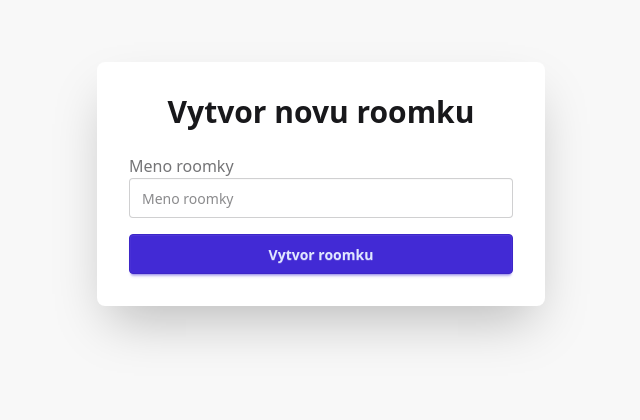
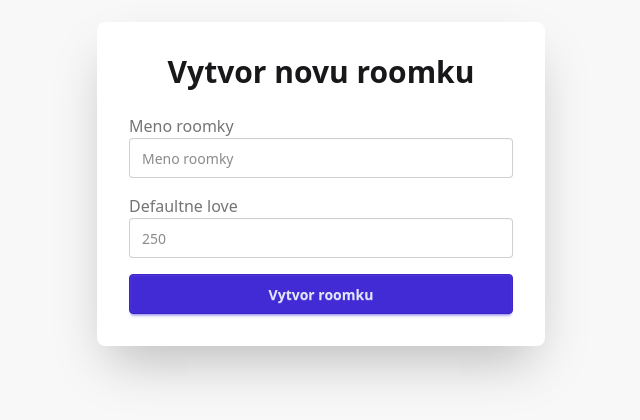
Before and after one commit to jakubu9333/bottomGearSv, a SvelteKit app: page /admin/room in a window 1280 px wide. Shown: the part 216-636 px from the top of the page, without its empty margins (319-959 px from the left). Built offline with nearby package versions, Linux system fonts and the light colour scheme.

Commit message:
add default money

```diff
--- a/src/lib/server/db/schema.ts
+++ b/src/lib/server/db/schema.ts
@@ -14,7 +14,8 @@ export const room = sqliteTable('room', {
 	name: text().notNull(),
 	state: integer().notNull().default(0),
 	round: integer().notNull().default(0),
-	duelNow: integer("duel_now")
+	duelNow: integer("duel_now"),
+	defaultMoney: integer().notNull().default(DEFAULT_MONEY)
 });
 
 export const duel = sqliteTable('duel', {
--- a/src/lib/server/db/user.ts
+++ b/src/lib/server/db/user.ts
@@ -19,8 +19,8 @@ export const getUsersByRoomId = async (env: Env, roomId: string) => {
 	return (await db(env).select().from(user).where(eq(user.roomId, +roomId)))
 }
 
-export const createUser = async (env: Env, userName: string, roomId: number) => {
-	return (await db(env).insert(user).values({ name: userName, roomId }).returning())[0]
+export const createUser = async (env: Env, userName: string, roomId: number, money: number) => {
+	return (await db(env).insert(user).values({ name: userName, roomId, money }).returning())[0]
 }
 
 export const createUserAdmin = async (env: Env, userName: string, roomId: number) => {
@@ -64,11 +64,12 @@ export const joinRoomByName = async (env: Env, roomName: string, userId: number)
 	const dbEnv = db(env);
 
 	const roomCte = dbEnv.$with('room_cte').as(
-		dbEnv.select({ id: room.id }).from(room).where(eq(room.name, roomName))
+		dbEnv.select({ id: room.id, money: room.defaultMoney }).from(room).where(eq(room.name, roomName))
 	);
 
 	const updatedUsers = await dbEnv.with(roomCte).update(user).set({
-		roomId: sql`(select id from ${roomCte})`
+		roomId: sql`(select id from ${roomCte})`,
+		money: sql`(select money from ${roomCte})`,
 	}).where(eq(user.id, userId)).returning({ id: user.id, roomId: user.roomId });
 
 	if (updatedUsers.length > 0 && updatedUsers[0].roomId !== null) {
--- a/src/routes/admin/room/+page.server.ts
+++ b/src/routes/admin/room/+page.server.ts
@@ -9,10 +9,14 @@ export const actions = {
 		}
 		const data = await request.formData()
 		const room = data.get('room')
+		const defaultMoney = data.get("defaultMoney")
 		if (!room || room instanceof File || room.length == 0) {
 			return fail(400, { room, missing: true });
 		}
-		const createdRoom = await createRoom(platform.env, room)
+		if (!defaultMoney || defaultMoney instanceof File || typeof (+defaultMoney) != "number") {
+			return fail(400, { defaultMoney, missing: true });
+		}
+		const createdRoom = await createRoom(platform.env, room, +defaultMoney)
 		await setUserRoomId(platform.env, locals.userId, createdRoom.id)
 		if (createdRoom) {
 			return redirect(303, `/admin/room/${createdRoom.id}`)
--- a/src/routes/admin/room/+page.svelte
+++ b/src/routes/admin/room/+page.svelte
@@ -19,6 +19,18 @@
 					name="room"
 				/>
 			</label>
+			<label class="form-control w-full">
+				<div class="label">
+					<span class="label-text">Defaultne love</span>
+				</div>
+				<input
+					type="text"
+					placeholder="250"
+					class="input input-bordered w-full"
+					required
+					name="defaultMoney"
+				/>
+			</label>
 
 			<button type="submit" class="btn btn-primary w-full">Vytvor roomku</button>
 		</form>
```
